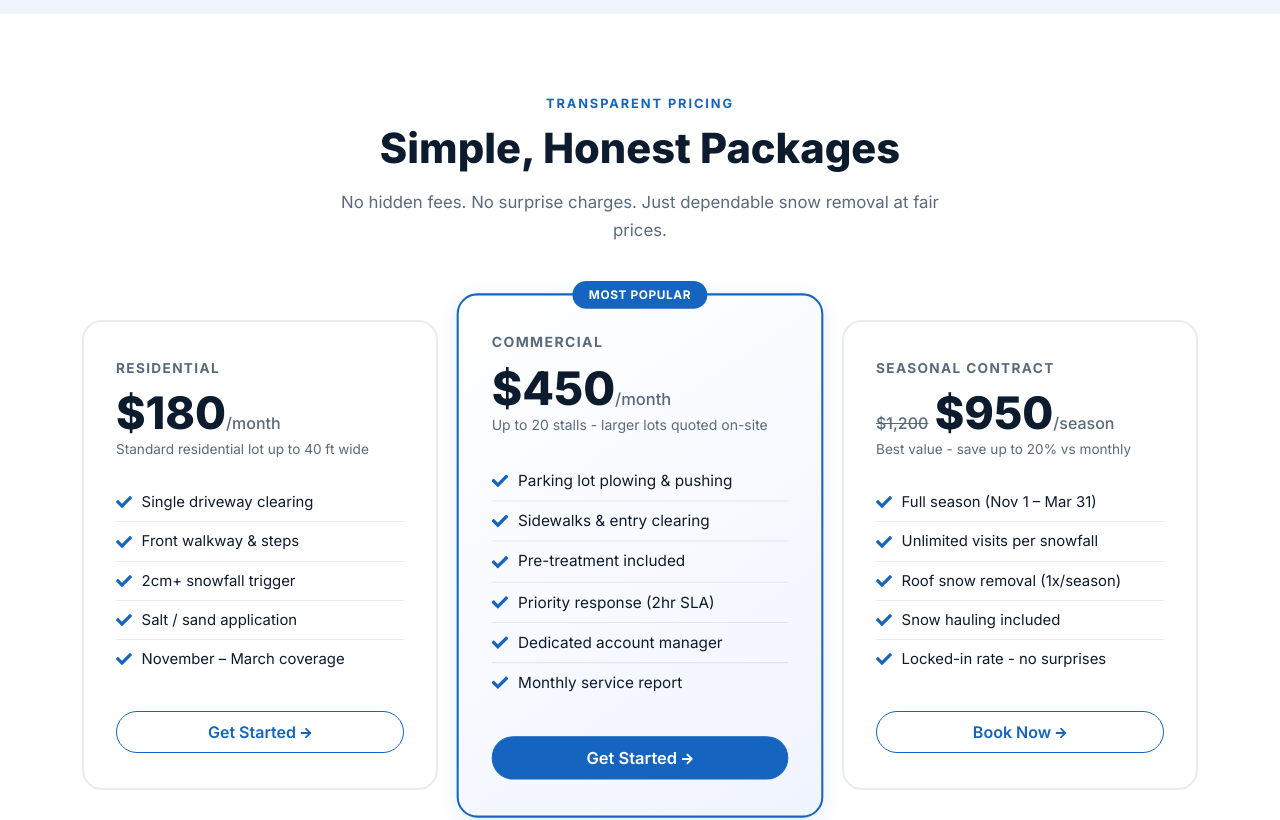
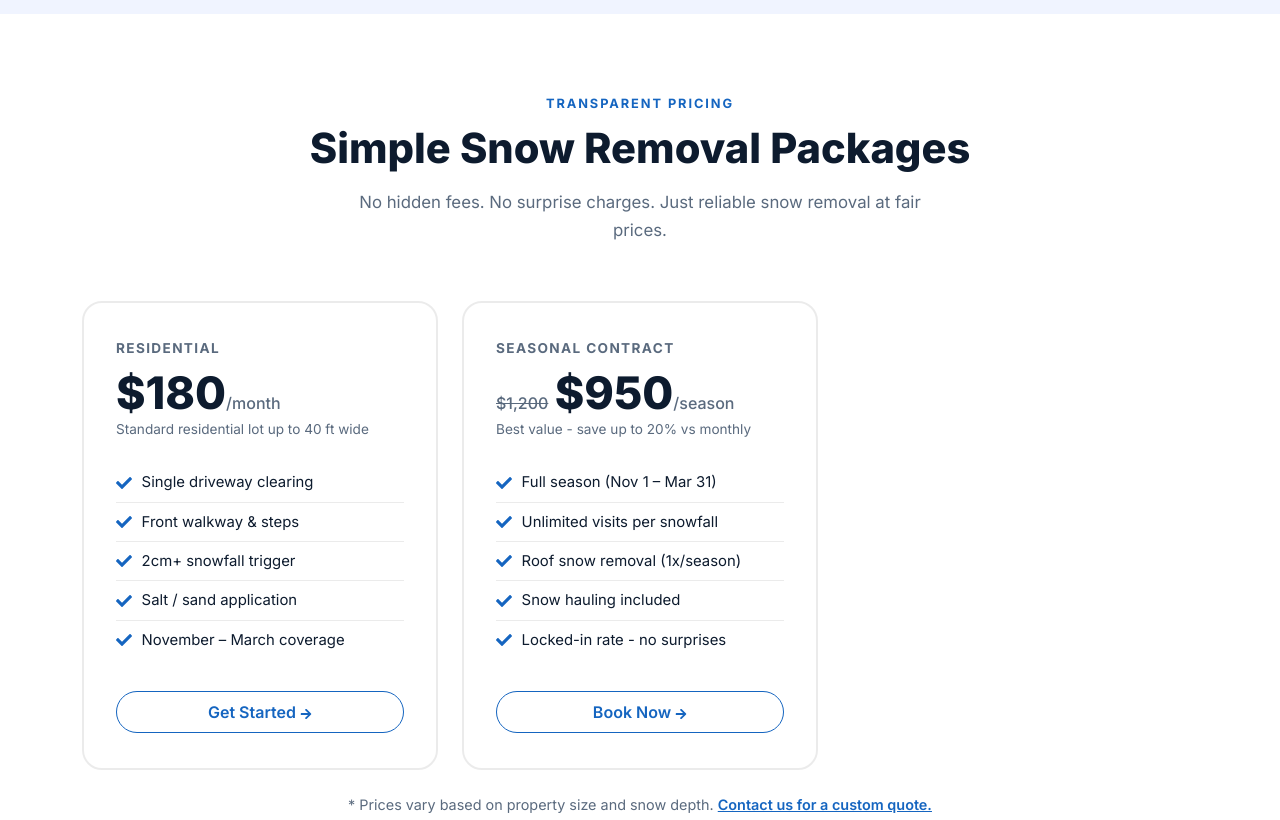
Before and after one commit to tuancat8730-sam/ci_snow_1, a React (Vite) app: page /#/ in a window 1280 px wide. Shown: the part 3160-3980 px from the top of the page. Built offline with nearby package versions, Linux system fonts and the light colour scheme.

Commit message:
fix: update pricing section copy and remove commercial tier
Update title/subtitle text and remove the Commercial pricing package
(the reveal-delay-2 card).

```diff
--- a/src/components/sections/Pricing.jsx
+++ b/src/components/sections/Pricing.jsx
@@ -73,8 +73,8 @@
         <ScrollReveal>
           <SectionHeader
             label="Transparent Pricing"
-            title="Simple, Honest Packages"
-            subtitle="No hidden fees. No surprise charges. Just dependable snow removal at fair prices."
+            title="Simple Snow Removal Packages"
+            subtitle="No hidden fees. No surprise charges. Just reliable snow removal at fair prices."
           />
         </ScrollReveal>
 
--- a/src/data/pricing.js
+++ b/src/data/pricing.js
@@ -17,24 +17,6 @@
     disclaimer: 'Standard residential lot up to 40 ft wide',
   },
   {
-    id: 'commercial',
-    name: 'Commercial',
-    price: '$450',
-    priceNote: 'month',
-    originalPrice: null,
-    isHighlighted: true,
-    features: [
-      'Parking lot plowing & pushing',
-      'Sidewalks & entry clearing',
-      'Pre-treatment included',
-      'Priority response (2hr SLA)',
-      'Dedicated account manager',
-      'Monthly service report',
-    ],
-    ctaText: 'Get Started',
-    disclaimer: 'Up to 20 stalls - larger lots quoted on-site',
-  },
-  {
     id: 'seasonal',
     name: 'Seasonal Contract',
     price: '$950',
```
